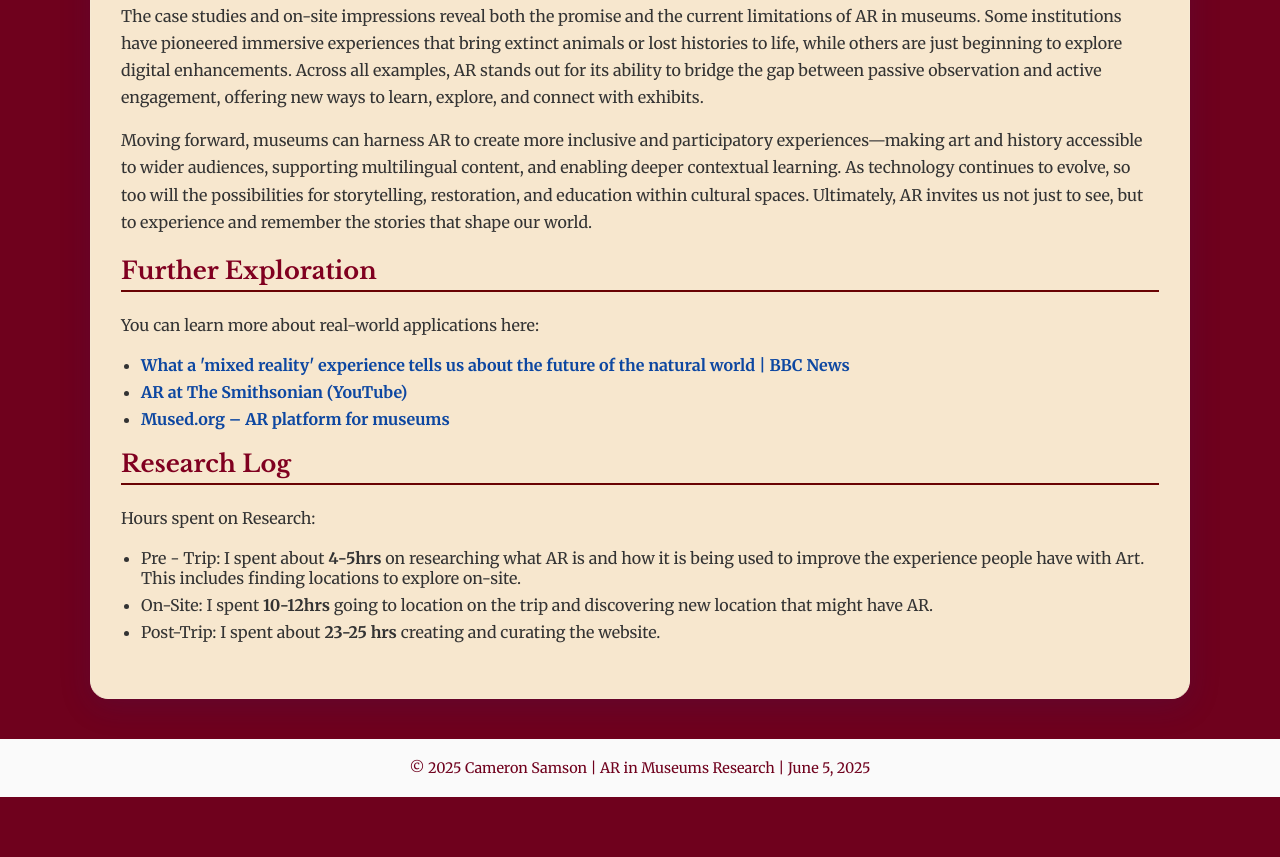
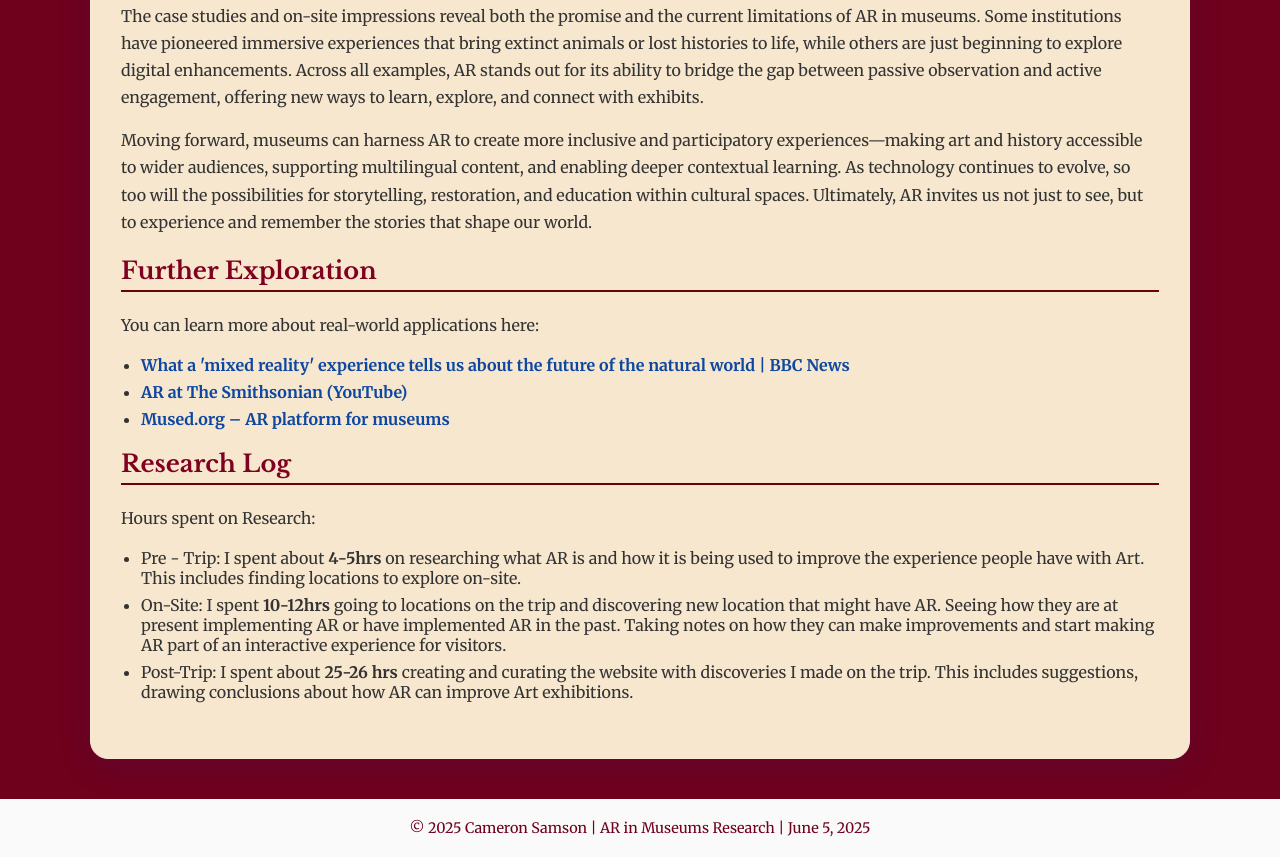
Before and after one commit to thcy07/HUM385_spring2025, a plain HTML site: page research_log.html in a window 1280 px wide. Shown: the part 10266-11123 px from the top of the page. Before the commit the page ends 11063 px from the top, so only its background shows below. Drawn offline with nearby package versions, Linux system fonts and the light colour scheme.

Commit message:
log improvements

```diff
--- a/research_log.html
+++ b/research_log.html
@@ -676,8 +676,11 @@
 
             <li>Pre - Trip: I spent about <strong>4-5hrs</strong> on researching what AR is and how it is being used to improve
             the experience people have with Art. This includes finding locations to explore on-site.</li>
-            <li>On-Site: I spent <strong>10-12hrs</strong> going to location on the trip and discovering new location that might have AR.</li>
-            <li>Post-Trip: I spent about <strong>23-25 hrs</strong> creating and curating the website.</li>
+            <li>On-Site: I spent <strong>10-12hrs</strong> going to locations on the trip and discovering new location that might have AR.
+            Seeing how they are at present implementing AR or have implemented  AR in the past. Taking notes on how they can make improvements
+        and start making AR part of an interactive experience for visitors.</li>
+            <li>Post-Trip: I spent about <strong>25-26 hrs</strong> creating and curating the website with discoveries I made on the trip.
+            This includes suggestions, drawing conclusions about how AR can improve Art exhibitions.</li>
         </ul>
 
 
```
